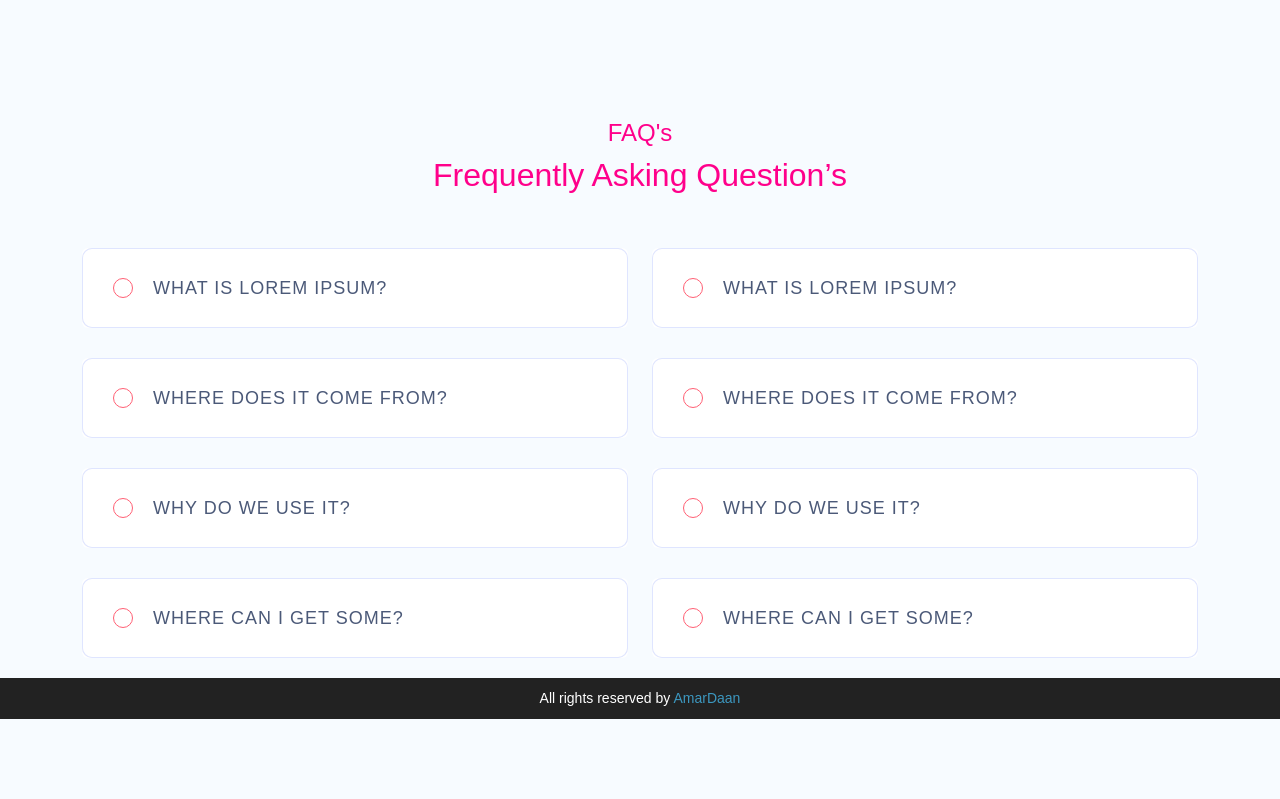
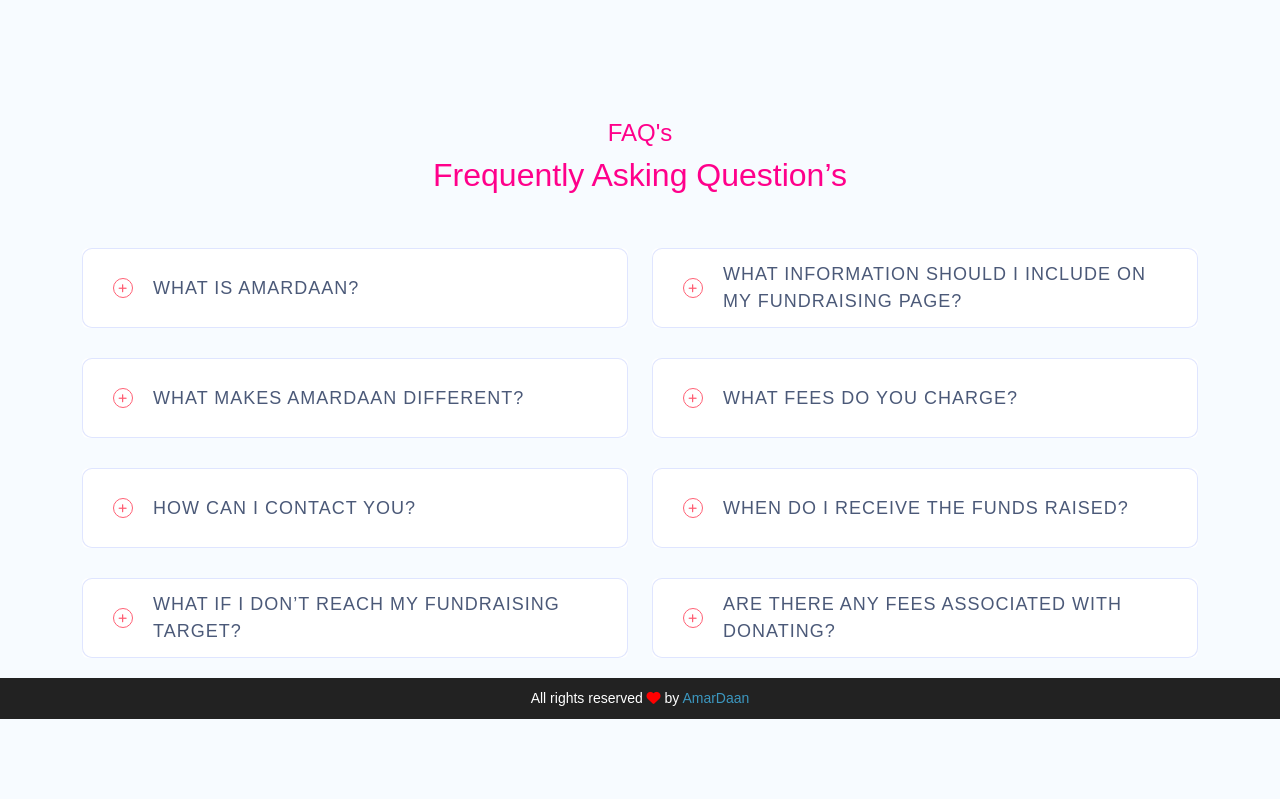
Before and after one commit to MamunKhan71/AmarDaan, a Flask app: page /faq in a window 1280 px wide. Shown: the part 81-880 px from the top of the page. Run offline with Flask 3, Linux system fonts and the light colour scheme; some libraries are stand-ins or nearby versions; some web fonts are replaced.

Commit message:
Completed the faq page!

```diff
--- a/amardaan/static/css/faq.css
+++ b/amardaan/static/css/faq.css
@@ -112,4 +112,5 @@ ul {
     padding-bottom: 23px;
     color: rgba(30, 48, 86, 0.8);
     line-height: 30px;
+    text-align: justify;
 }
--- a/amardaan/templates/faq.html
+++ b/amardaan/templates/faq.html
@@ -2,6 +2,8 @@
 
 {% block link %}
 <link rel="stylesheet" href="../static/css/faq.css">
+<link rel="stylesheet" href="https://cdnjs.cloudflare.com/ajax/libs/font-awesome/6.2.0/css/all.min.css">
+
 {% endblock %}
 
 {% block body %}
@@ -26,14 +28,15 @@
                                     <h5 class="mb-0">
                                         <button class="btn btn-link collapsed" type="button" data-toggle="collapse"
                                             data-target="#collapseOne" aria-expanded="false" aria-controls="collapseOne">
-                                            What is Lorem Ipsum?
+                                            What is AmarDaan?
                                         </button>
                                     </h5>
                                 </div>
 
                                 <div id="collapseOne" class="collapse" data-parent="#accordionExample">
                                     <div class="card-body">
-                                        Lorem Ipsum is simply dummy text of the printing and typesetting industry. Lorem Ipsum has been the industry's standard dummy text ever since the 1500s, when an unknown printer.
+                                        We’re a personal crowdfunding website where you can raise money for anything that matters to you. From personal causes and projects to events and more.
+                                        <br>As one of the first personal crowdfunding websites, our experience, support, and features will help ensure you raise the most money possible.
                                     </div>
                                 </div>
                             </div>
@@ -43,13 +46,14 @@
                                     <h5 class="mb-0">
                                         <button class="btn btn-link collapsed" type="button" data-toggle="collapse"
                                             data-target="#collapseTwo" aria-expanded="false" aria-controls="collapseTwo">
-                                            Where does it come from?
+                                            What Makes AmarDaan Different?
                                         </button>
                                     </h5>
                                 </div>
                                 <div id="collapseTwo" class="collapse" data-parent="#accordionExample">
                                     <div class="card-body">
-                                        Contrary to popular belief, Lorem Ipsum is not simply random text. It has roots in a piece of classical Latin literature from 45 BC, making it over 2000 years old.
+                                        We’re glad you asked! With the increasing number of crowdfunding sites out there, you need to know you’re dealing with a reputable and established website.
+                                        AmarDaan is proud to be one of the first major personal crowdfunding sites, having launched in 2011.<br> Since then, we’ve helped people from all over the world raise millions online. Our unique platform is continually engineered to ensure our campaign owners raise the most money possible.
                                     </div>
                                 </div>
                             </div>
@@ -59,13 +63,14 @@
                                     <h5 class="mb-0">
                                         <button class="btn btn-link collapsed" type="button" data-toggle="collapse"
                                             data-target="#collapseThree" aria-expanded="false" aria-controls="collapseThree">
-                                           Why do we use it?
+                                           How Can I contact you?
                                         </button>
                                     </h5>
                                 </div>
                                 <div id="collapseThree" class="collapse" data-parent="#accordionExample">
                                     <div class="card-body">
-                                        It is a long established fact that a reader will be distracted by the readable content of a page when looking at its layout.
+                                        Simply send us an email and we’ll get back to you as soon as possible – that’s normally under an hour.
+                                        <br>You can also find us on Facebook and follow us on Twitter to get our latest news and updates.
                                     </div>
                                 </div>
                             </div>
@@ -75,13 +80,14 @@
                                     <h5 class="mb-0">
                                         <button class="btn btn-link collapsed" type="button" data-toggle="collapse"
                                             data-target="#collapse4" aria-expanded="false" aria-controls="collapseThree">
-                                            Where can I get some?
+                                            What if I don’t reach my fundraising target?
                                         </button>
                                     </h5>
                                 </div>
                                 <div id="collapse4" class="collapse" data-parent="#accordionExample">
                                     <div class="card-body">
-                                        There are many variations of passages of Lorem Ipsum available, but the majority have suffered alteration in some form, by injected humour
+                                        We’re a ‘keep-it-all’ personal crowdfunding site meaning that even if you don’t reach your fundraising goal, you still keep all of the funds raised (minus our industry low fees). Some sites return money to donors if you don’t reach your goal under the assumption that you won’t be able to complete your plans with only some of the money.
+                                        In addition, you have access to the funds raised throughout the campaign as opposed to just when your campaign ends (some clearing periods may apply).
                                     </div>
                                 </div>
                             </div>
@@ -93,13 +99,22 @@
                                     <h5 class="mb-0">
                                         <button class="btn btn-link collapsed" type="button" data-toggle="collapse"
                                             data-target="#collapse5" aria-expanded="false" aria-controls="collapseOne">
-                                            What is Lorem Ipsum?
+                                            What information should I include on my fundraising page?
                                         </button>
                                     </h5>
                                 </div>
 
                                 <div id="collapse5" class="collapse" data-parent="#accordionExample">
                                     <div class="card-body">
+                                        When you are writing your appeal, you should explain:
+                                        <ul>
+                                            <li><i class="fa-solid fa-check"></i>  What it is you are trying to do</li>
+                                            <li><i class="fa-solid fa-check"></i>  How you will do it</li>
+                                            <li><i class="fa-solid fa-check"></i>  How the funds will be used</li>
+                                            <li><i class="fa-solid fa-check"></i>  Information about you or if applicable, the people in your team</li>
+                                        </ul>
+                                        The more information you share, the more you will earn your backers’ trust.
+                                        Think of what it would take for you to fund a campaign. Then go ahead and include all that information.
                                         Lorem Ipsum is simply dummy text of the printing and typesetting industry. Lorem Ipsum has been the industry's standard dummy text ever since the 1500s, when an unknown printer.
                                     </div>
                                 </div>
@@ -110,13 +125,15 @@
                                     <h5 class="mb-0">
                                         <button class="btn btn-link collapsed" type="button" data-toggle="collapse"
                                             data-target="#collapse6" aria-expanded="false" aria-controls="collapseTwo">
-                                            Where does it come from?
+                                            What fees do you charge?
                                         </button>
                                     </h5>
                                 </div>
                                 <div id="collapse6" class="collapse" data-parent="#accordionExample">
                                     <div class="card-body">
-                                        Contrary to popular belief, Lorem Ipsum is not simply random text. It has roots in a piece of classical Latin literature from 45 BC, making it over 2000 years old.
+                                        It’s completely free to start your fundraiser!<br><br>
+                                        We charge a competitive 6.9% fee on funds raised (2.9% of which is a payment processing fee*) – making our fees lower than all of our major competitors. There is also a small 0.30c handling  fee that is applied to each donation made. All fees are automatically deducted when you receive a donation – you don’t have to do anything and you won’t get any bills from us.<br><br>
+                                        We know that the features and personal support we provide will help attract extra donations that will more than cover this fee.
                                     </div>
                                 </div>
                             </div>
@@ -126,13 +143,13 @@
                                     <h5 class="mb-0">
                                         <button class="btn btn-link collapsed" type="button" data-toggle="collapse"
                                             data-target="#collapse7" aria-expanded="false" aria-controls="collapseThree">
-                                            Why do we use it?
+                                            When do I receive the funds raised?
                                         </button>
                                     </h5>
                                 </div>
                                 <div id="collapse7" class="collapse" data-parent="#accordionExample">
                                     <div class="card-body">
-                                        It is a long established fact that a reader will be distracted by the readable content of a page when looking at its layout.
+                                        Donations received via AmarDaan Card Payments can be withdrawn from your campaign’s eWallet and deposited into your bank account once a 7 day clearing period for each donation has lapsed.<br> It should be noted that you will need to complete a standard verification process before withdrawing those funds.
                                     </div>
                                 </div>
                             </div>
@@ -141,14 +158,13 @@
                                     <h5 class="mb-0">
                                         <button class="btn btn-link collapsed" type="button" data-toggle="collapse"
                                             data-target="#collapse8" aria-expanded="false" aria-controls="collapseThree">
-                                            Where can I get some?
+                                            Are there any fees associated with donating?
                                         </button>
                                     </h5>
                                 </div>
                                 <div id="collapse8" class="collapse" data-parent="#accordionExample">
                                     <div class="card-body">
-
-                                        There are many variations of passages of Lorem Ipsum available, but the majority have suffered alteration in some form, by injected humour
+                                        You aren’t charged any fees for backing a fundraiser.
                                     </div>
                                 </div>
                             </div>
@@ -163,4 +179,7 @@
         </div>
     </div>
 </section>
+<script src="https://code.jquery.com/jquery-3.6.0.min.js"></script>
+<script src="https://cdnjs.cloudflare.com/ajax/libs/popper.js/1.14.7/umd/popper.min.js"></script>
+<script src="https://stackpath.bootstrapcdn.com/bootstrap/4.3.1/js/bootstrap.min.js"></script>
 {% endblock %}
```
